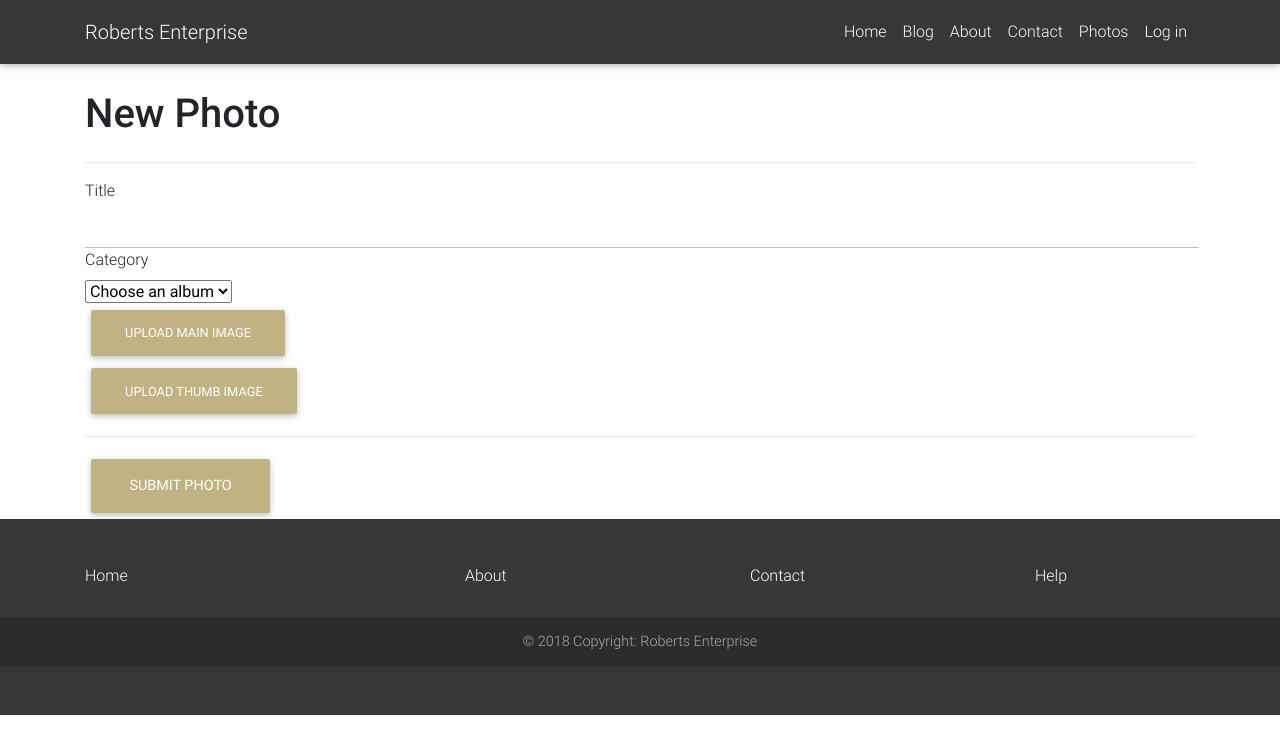
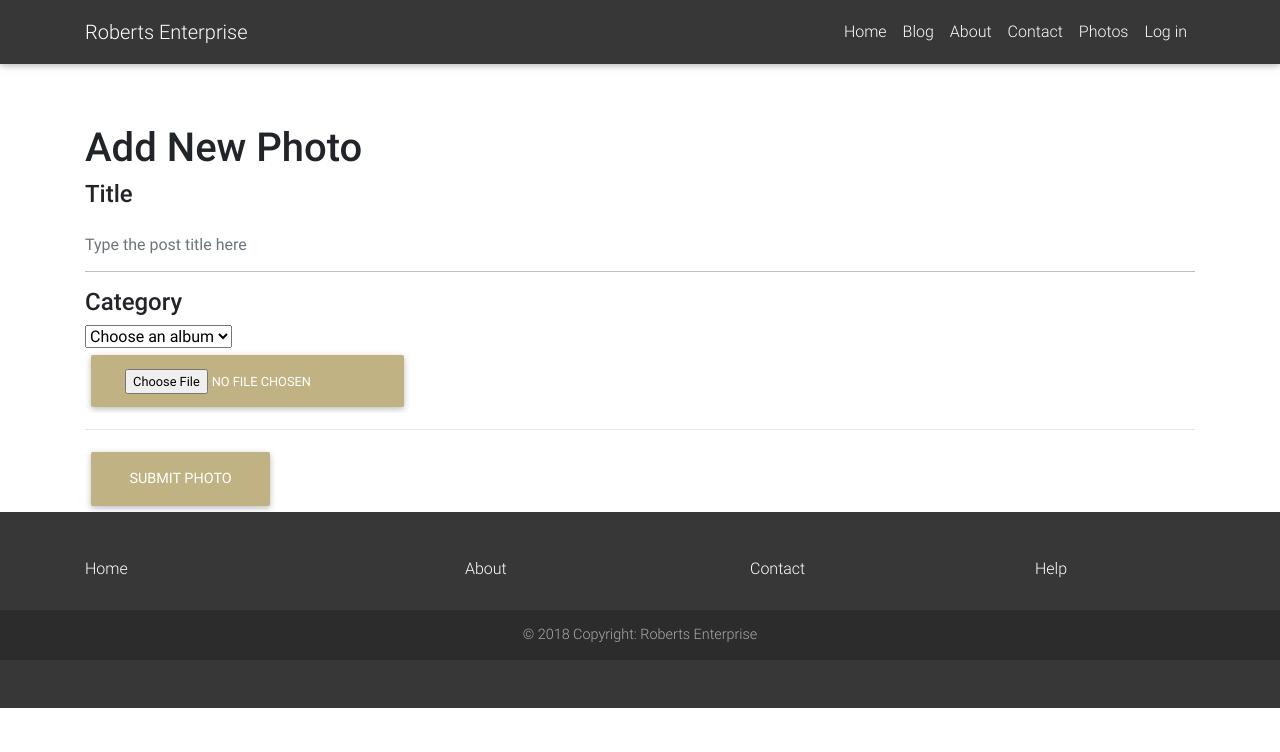
Before and after one commit to jharvey7136/roberts, a Rails app: page /albums/new in a window 1280 px wide. Shown: the top 752 px of the page. Run offline with Rails 7, Linux system fonts and the light colour scheme; data comes from the database, SQL or seed files in the repository; style sheets or scripts are compiled from the project's sources; some libraries are stand-ins or nearby versions.

Commit message:
album bug fixes

```diff
--- a/app/controllers/albums_controller.rb
+++ b/app/controllers/albums_controller.rb
@@ -22,7 +22,7 @@ class AlbumsController < ApplicationController
   end
 
   def create
-    @album_item = Album.new(params.require(:album).permit(:title, :topic_id, :main_image, :thumb_image))
+    @album_item = Album.new(params.require(:album).permit(:title, :topic_id, :image))
 
     respond_to do |format|
       if @album_item.save
@@ -42,7 +42,7 @@ class AlbumsController < ApplicationController
     @album_item = Album.find(params[:id])
 
     respond_to do |format|
-      if @album_item.update(params.require(:album).permit(:title, :topic_id, :main_image, :thumb_image))
+      if @album_item.update(params.require(:album).permit(:title, :topic_id, :image))
         format.html { redirect_to albums_path, notice: 'The record successfully updated.' }
       else
         format.html { render :edit }
--- a/app/views/albums/_form.html.erb
+++ b/app/views/albums/_form.html.erb
@@ -1,29 +1,21 @@
 
-<hr>
+
 <%= form_for(@album_item) do |f| %>
   <div class="field">
-    <%= f.label :title %>
-    <%= f.text_field :title %>
-    <%= f.label :Category %> <br>
+    <%= f.label :title, class: 'h4'%>
+    <%= f.text_field :title, placeholder: 'Type the post title here', class: 'form-control' %>
+
+    <%= f.label :Category, class: 'h4' %> <br>
     <%= f.collection_select(:topic_id, Topic.all, :id, :title, {prompt: 'Choose an album' }) %><br>
 
     <div class="field">
-      <label class="btn btn-default">
-        Upload main image <%= f.file_field :main_image, style:'display:none;' %>
-      </label>
+
+        <%= f.file_field :image, class: 'btn btn-default'  %>
+
     </div>
-
-    <div class="field">
-      <label class="btn btn-default">
-        Upload thumb image <%= f.file_field :thumb_image, style:'display:none;' %>
-      </label>
-    </div>
-
-
   </div>
 
   <hr>
-
 
   <div class="actions">
     <%= f.submit 'Submit photo', class: "btn btn-default btn-lg" %>
--- a/app/views/albums/new.html.erb
+++ b/app/views/albums/new.html.erb
@@ -1,16 +1,16 @@
 <% provide(:title, 'Add new photo') %>
+
 
 
 <div class="container">
 
-  <div class="row wow fadeIn" data-wow-delay="0.2s">
-    <div class="col-md-12 mt-5">
-      <h2 class="h1-responsive font-bold">
-        New Photo
-      </h2>
+  <h2 class="h1-responsive font-bold login-top">Add New Photo</h2>
+
+  <div class="row wow Fadein" data-wow-delay="0.2s">
+    <div class="col-md-12 col-md-offset-3">
+      <%= render 'form', album_item: @album_item %>
+
+
     </div>
   </div>
-
-<%= render 'form', album_item: @album_item %>
-
 </div>
--- a/app/views/albums/show.html.erb
+++ b/app/views/albums/show.html.erb
@@ -12,6 +12,8 @@
   </div>
 
 
-<%= image_tag @album_item.main_image %>
+<%= image_tag @album_item.image_url(:default), alt: 'Image', class: 'img-responsive' %>
 
 <hr>
+
+</div>
--- a/app/views/posts/show.html.erb
+++ b/app/views/posts/show.html.erb
@@ -13,6 +13,8 @@
 
       <h1><%= @post.title %></h1>
       <p><%= @post.content %></p>
+
+
       <%= link_to "Edit", edit_post_path(@post) %>
       <%= link_to "Delete", @post, method: :delete, data: { confirm: "Are you sure?" } %>
 
--- /dev/null
+++ b/db/migrate/20180404183204_add_image_to_albums.rb
@@ -0,0 +1,5 @@
+class AddImageToAlbums < ActiveRecord::Migration[5.1]
+  def change
+    add_column :albums, :image, :string
+  end
+end
--- /dev/null
+++ b/db/migrate/20180404184115_change_big_intto_integer.rb
@@ -0,0 +1,6 @@
+class ChangeBigInttoInteger < ActiveRecord::Migration[5.1]
+  change_table :albums do |t|
+    t.remove :main_image, :thumb_image, :topic_id
+    t.integer :topic_id
+  end
+end
```
Also changed, not shown: app/views/albums/_album_item.html.erb (+9 -3 lines), app/views/posts/_form.html.erb (+6 -1 lines), db/schema.rb.
